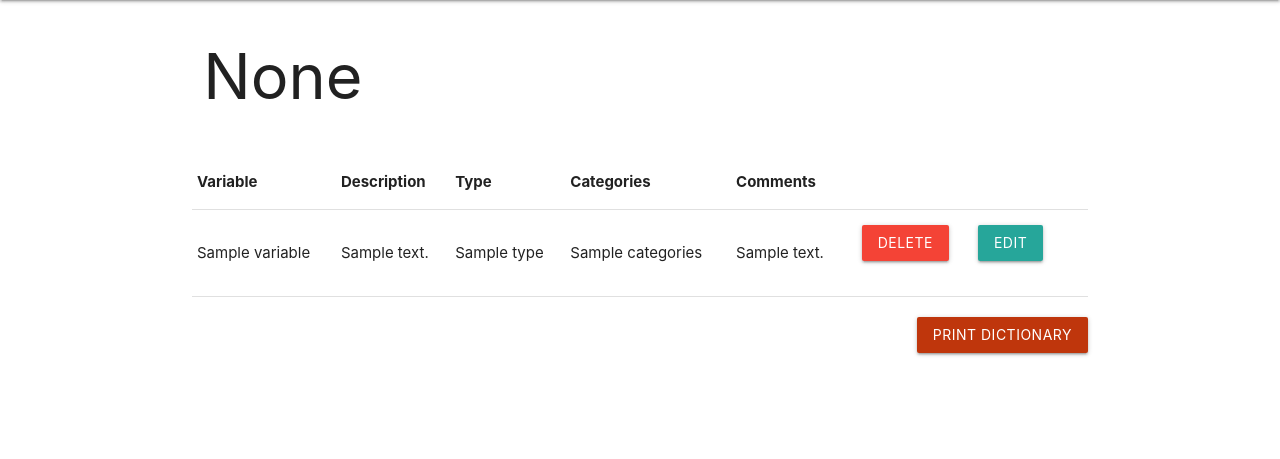
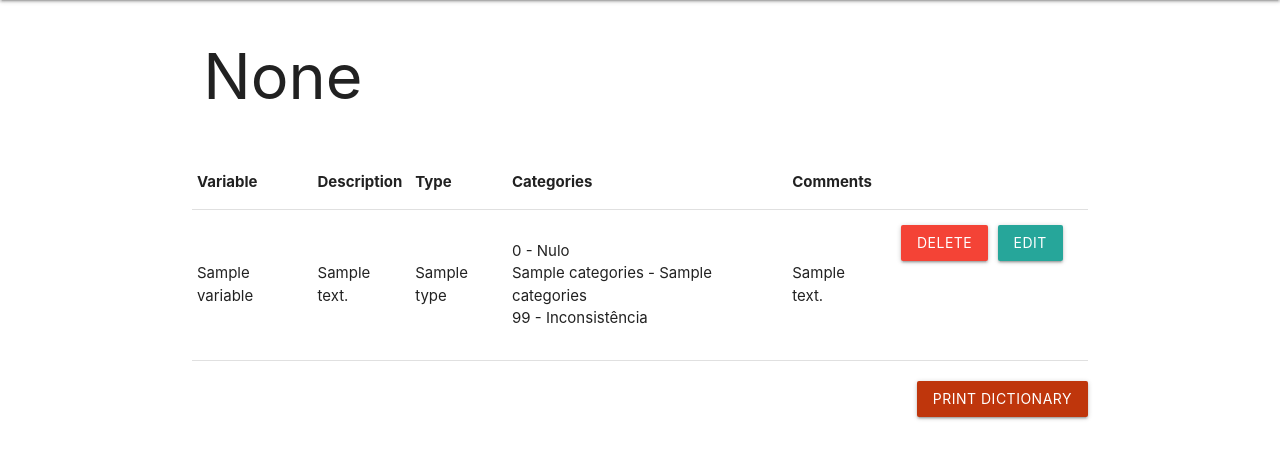
Before and after one commit to cidacslab/dictionary-npd, a Flask app: page /edit_dictionary in a window 1280 px wide. Shown: the part 64-523 px from the top of the page. Run offline with Flask 2, Linux system fonts and the light colour scheme; a database or web service that is not in the repository returns one stand-in record (Sample ...).

Commit message:
Melhorando o view da page variables e pdf do dic

```diff
--- a/templates/edit.html
+++ b/templates/edit.html
@@ -1,7 +1,7 @@
 {% extends 'layout/menu.html' %}
 {% block title %}Register{% endblock %}
 {% block body %}
-<body>
+<body onload="desc_type()">
         <div class="container">
                 <h1>{{dict}}</h1></br>
                 {% for var in vars %}
@@ -18,7 +18,8 @@
                         </div>
                         <div class="input-field col s3">
                             <select class="browser-default" id="type" onclick="selected(this.value)">
-                              <option  disabled selected>Tipo</option>
+                                <script>function desc_type(){document.getElementById("type").value = "{{var.type}}";}</script>
+                              <option  disabled>Tipo</option>
                               <option >Byte</option>
                               <option >Date</option>
                               <option >Integer</option>
--- a/templates/variables.html
+++ b/templates/variables.html
@@ -27,7 +27,20 @@
                     <td>{{variable.variable}}</td>
                     <td>{{variable.description}}</td>
                     <td> {{variable.type}}</td>
-                    <td>{{variable.categories}}</td>
+                    {% if variable.categories != {  } %}
+                    <td>
+                        <ul>
+
+                            <li>0 - Nulo</li>
+                            {% for categories in variable.categories %}
+                            <li>{{categories}} - {{variable.categories[categories]}}</li>
+                            {% endfor %}
+                            <li>99 - Inconsistência</li>
+                        </ul>
+                    </td>
+                    {% else %}
+                    <td></td>
+                    {% endif %}
                     <td> {{variable.comment}}</td>
                     <td class="no-print">
                         <div class="row">
```
